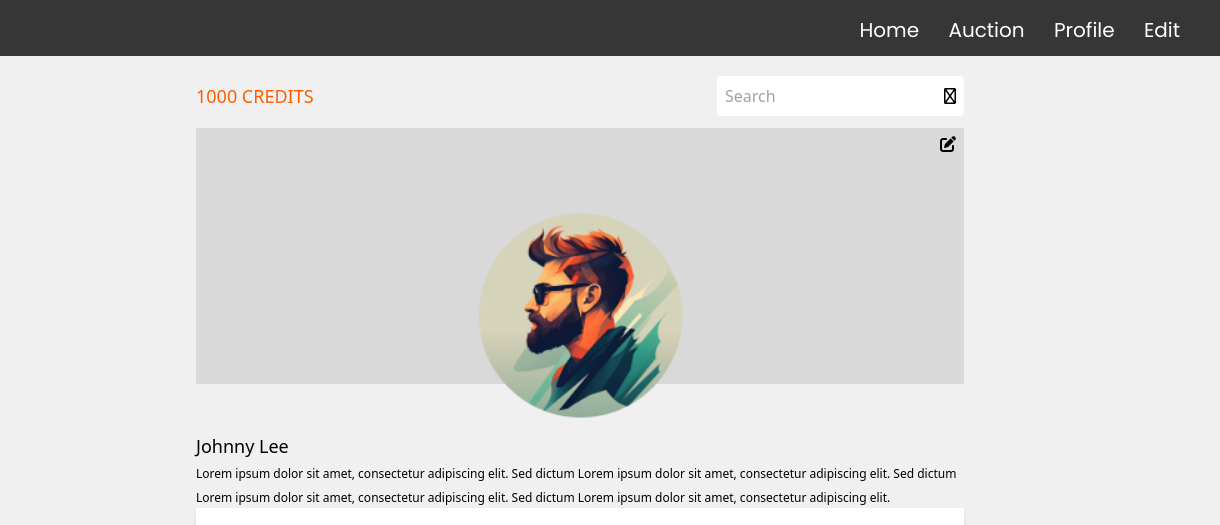
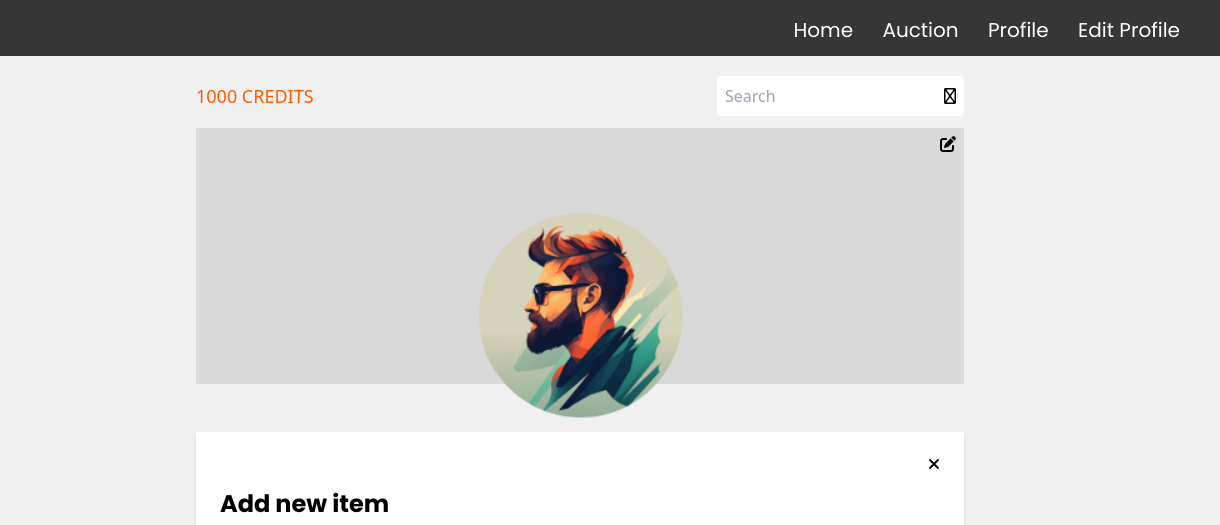
Before and after one commit to OlgaGoryszewska/Semester-project-2, a website with bundled scripts: page add-item.html in a window 1280 px wide. Shown: the top 525 px of the page, 60-1280 px from the left. Built offline with nearby package versions, Linux system fonts and the light colour scheme.

```diff
--- a/add-item.html
+++ b/add-item.html
@@ -36,8 +36,11 @@
           <li class="md:inline md:mr-6">
             <a href="../profile.html">Profile</a>
           </li>
-          <li class="md:inline md:mr-6"><a href="../edit.html">Edit</a></li>
+          <li class="md:inline md:mr-6">
+            <a href="../edit.html">Edit Profile</a>
+          </li>
         </ul>
+
       </div>
     </header>
     <main class="m-auto max-w-view-port p-2">
@@ -75,15 +78,7 @@
         ></a>
       </div>
 
-      <div><span class="text-lg">Johnny Lee</span></div>
-      <div>
-        <span class="text-xs">
-          Lorem ipsum dolor sit amet, consectetur adipiscing elit. Sed dictum
-          Lorem ipsum dolor sit amet, consectetur adipiscing elit. Sed dictum
-          Lorem ipsum dolor sit amet, consectetur adipiscing elit. Sed dictum
-          Lorem ipsum dolor sit amet, consectetur adipiscing elit.</span
-        >
-      </div>
+
 
       <div class="flex flex-col w-auto bg-white shadow-md p-6">
         <a href="profile.html"
--- a/src/input.css
+++ b/src/input.css
@@ -17,12 +17,14 @@
 .headline {
   @apply font-poppins font-bold text-2xl mt-4 pb-2;
 }
+
 @layer utilities {
   .help {
     display: none;
   }
 }
 
+
 @layer components {
   input:invalid + .help {
     display: block;
```
Also changed, not shown: profile.html (+9 -0 lines), register.html (+1 -0 lines), public/styles.css.
